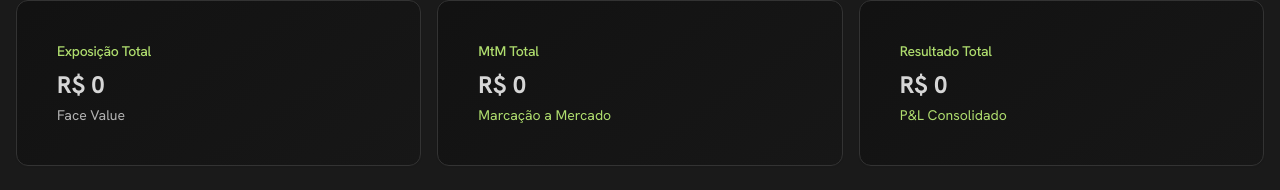
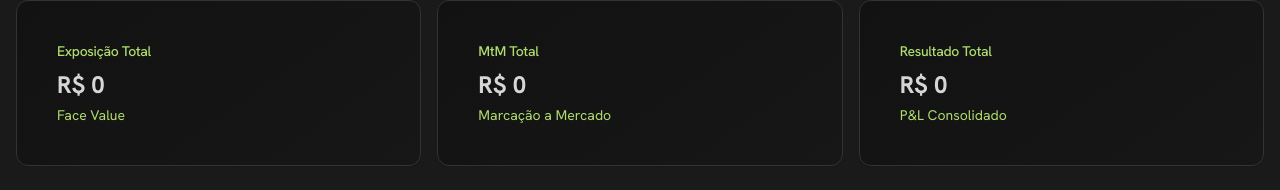
Before and after one commit to gabrielbarreto1519/volt-insight, a React (Vite) app: page / in a window 1280 px wide. Shown: the part 471-661 px from the top of the page. Built offline with nearby package versions, Linux system fonts and the light colour scheme; no server answers; the HTML template or start-up script is replaced by a standard one.

Commit message:
Fix KPI color for Face Value

```diff
--- a/src/components/ui/kpi-card.tsx
+++ b/src/components/ui/kpi-card.tsx
@@ -20,6 +20,14 @@ export function KpiCard({ title, value, subtitle, trend, className, isNegative }
       default:
         return "text-muted-foreground";
     }
+  };
+
+  // Determine subtitle color - use value-based color for "Face Value" subtitles
+  const getSubtitleColor = () => {
+    if (subtitle === "Face Value") {
+      return getTitleColor(); // Use same color logic as title for Face Value
+    }
+    return getTrendColor(); // Use trend color for other subtitles
   };
 
   // Determine title color based on value (positive/negative)
@@ -51,7 +59,7 @@ export function KpiCard({ title, value, subtitle, trend, className, isNegative }
       <CardContent className="pt-0">
         <div className="text-2xl font-bold text-foreground">{value}</div>
         {subtitle && (
-          <p className={cn("text-sm mt-1", getTrendColor())}>{subtitle}</p>
+          <p className={cn("text-sm mt-1", getSubtitleColor())}>{subtitle}</p>
         )}
       </CardContent>
     </Card>
```
